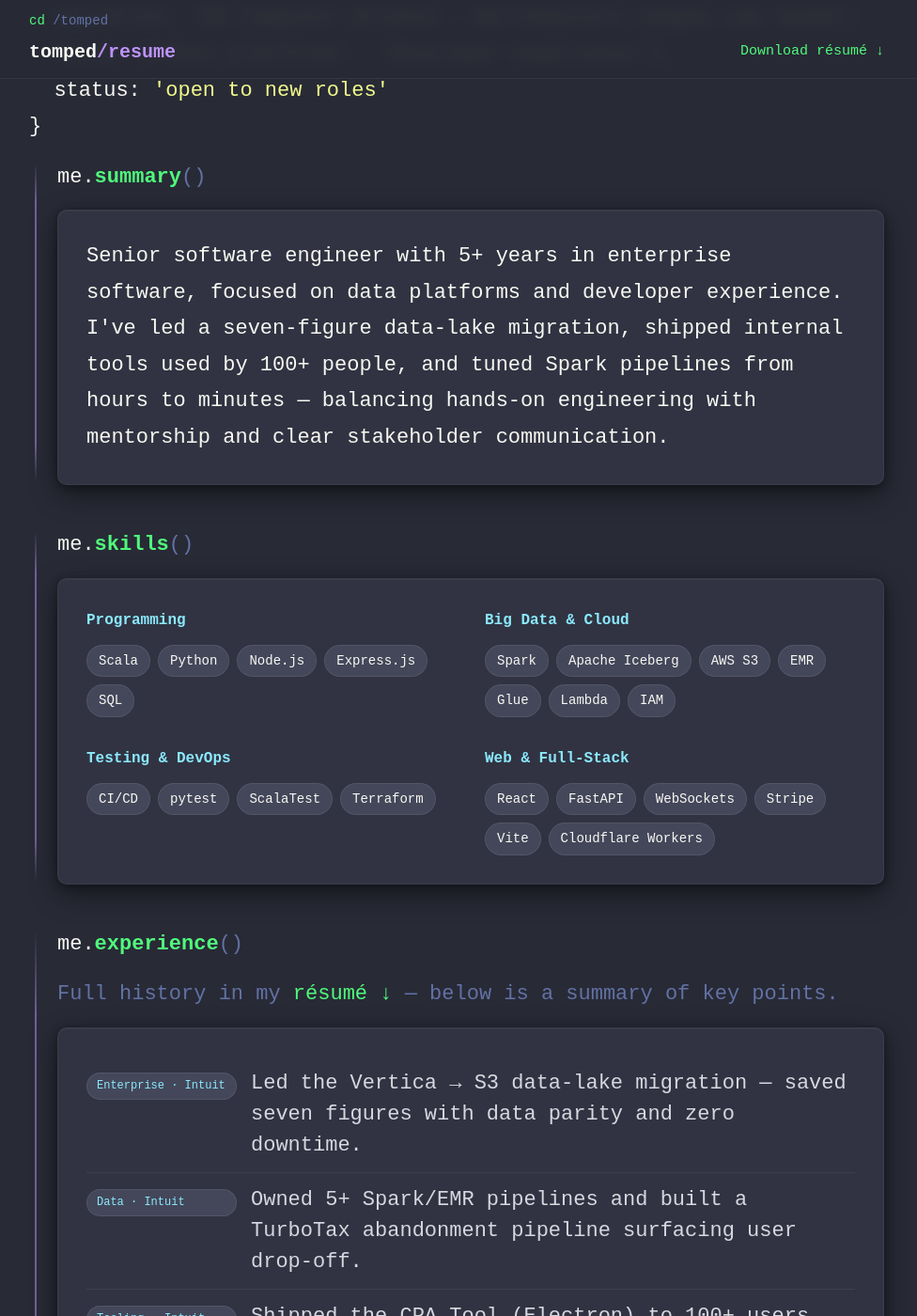
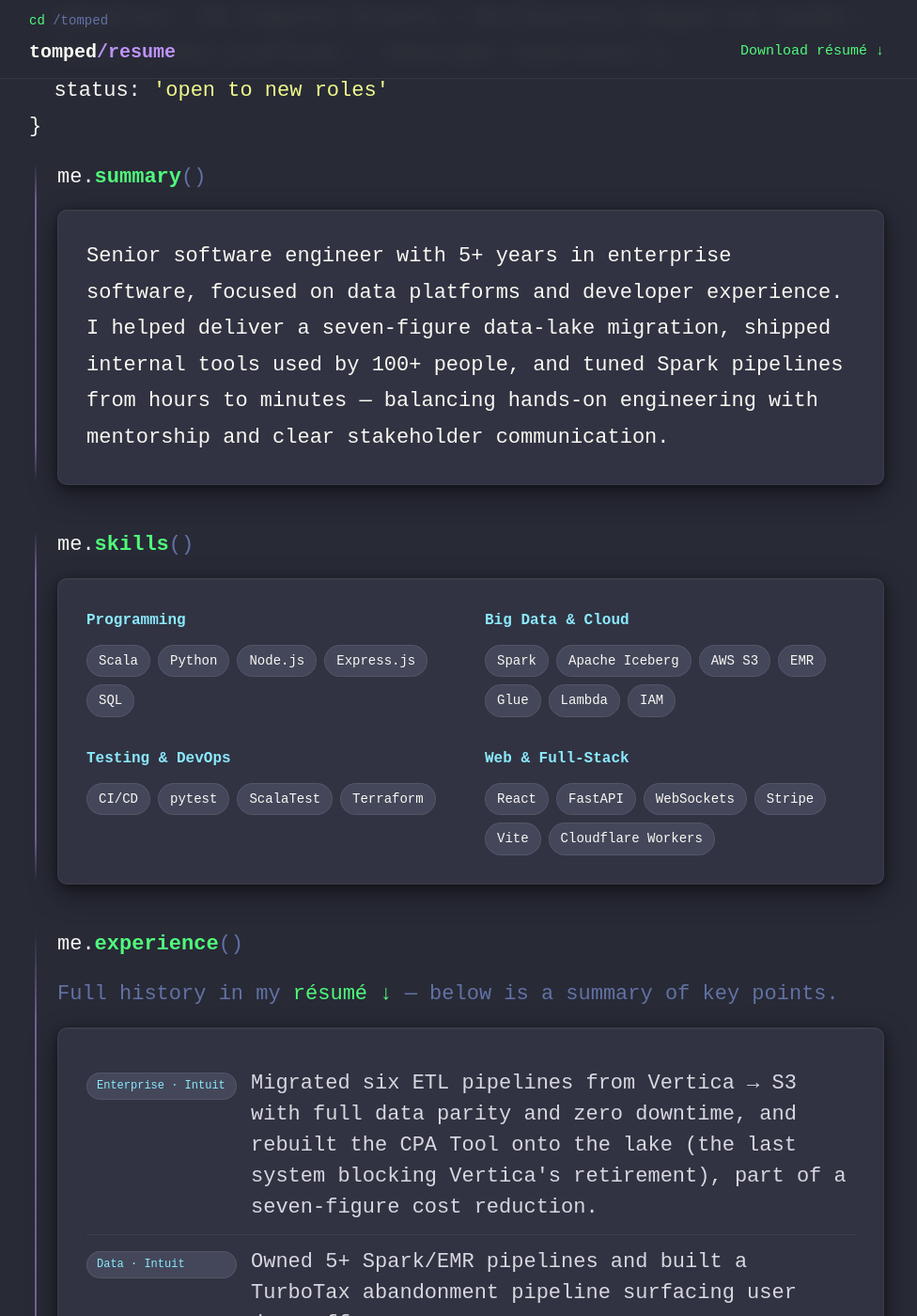
Before and after one commit to TomPed/TomPed.github.io, a Jekyll site: the page built from resume/index.html, in a window 1280 px wide and 1400 px high, scrolled down 285 px. Shown: the whole window at 94% size, without its empty margins (154-1130 px from the left). Built offline with Jekyll 4.4.1, drawn with Linux system fonts in a browser that asks for light colours.

Commit message:
fixed wording

```diff
--- a/resume/index.html
+++ b/resume/index.html
@@ -17,7 +17,7 @@ title: resume
   <div class="rune-body card">
     <p>
       Senior software engineer with 5+ years in enterprise software, focused on data platforms and
-      developer experience. I've led a seven-figure data-lake migration, shipped internal tools used
+      developer experience. I helped deliver a seven-figure data-lake migration, shipped internal tools used
       by 100+ people, and tuned Spark pipelines from hours to minutes — balancing hands-on
       engineering with mentorship and clear stakeholder communication.
     </p>
@@ -64,7 +64,7 @@ title: resume
   <div class="highlights card">
     <div class="hl-item">
       <span class="hl-tag">Enterprise · Intuit</span>
-      <p>Led the Vertica → S3 data-lake migration — saved seven figures with data parity and zero downtime.</p>
+      <p>Migrated six ETL pipelines from Vertica → S3 with full data parity and zero downtime, and rebuilt the CPA Tool onto the lake (the last system blocking Vertica's retirement), part of a seven-figure cost reduction.</p>
     </div>
     <div class="hl-item">
       <span class="hl-tag">Data · Intuit</span>
```
Also changed, not shown: 1 other file.
